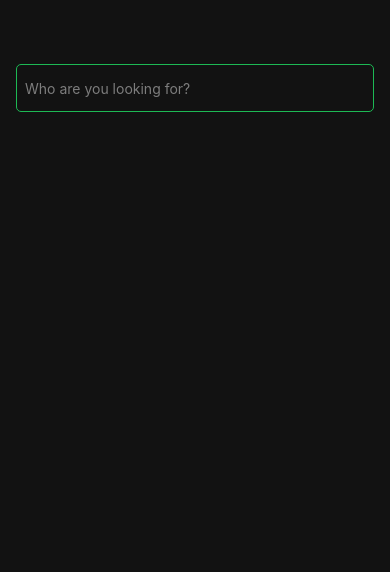
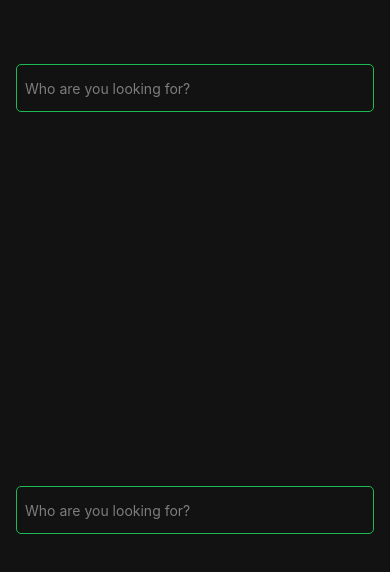
Before and after one commit to modamo-gh/hearbuds, a React Native app: screen / in a window 390 px wide. Shown: the top 572 px of the page. Built offline with nearby package versions, Linux system fonts and the light colour scheme.

Commit message:
Move App.tsx code to component to render 2

```diff
--- a/App.tsx
+++ b/App.tsx
@@ -1,128 +1,13 @@
-import { useCallback, useState } from "react";
-import {
-	FlatList,
-	Image,
-	StyleSheet,
-	Text,
-	TextInput,
-	TouchableOpacity,
-	View
-} from "react-native";
-import { search } from "./src/services/spotify";
+import { View } from "react-native";
+import ArtistSearch from "./src/components/ArtistSearch";
 
 const App = () => {
-	const [searchTerm, setSearchTerm] = useState("");
-	const [searchResults, setSearchResults] = useState([]);
-	const [dimension, setDimension] = useState(0);
-
-	const debounce = <T extends (...args: any[]) => any>(
-		func: T,
-		delay: number
-	) => {
-		let timeOutId: NodeJS.Timeout;
-
-		return (...args: Parameters<T>) => {
-			if (timeOutId) {
-				clearTimeout(timeOutId);
-			}
-
-			timeOutId = setTimeout(() => {
-				func(...args);
-			}, delay);
-		};
-	};
-
-	const handleSearch = useCallback(
-		debounce(async (text: string) => {
-			const searchResults = await search(text);
-
-			setSearchResults(searchResults);
-		}, 400),
-		[]
-	);
-
-	return (
-		<View style={styles.container}>
-			<View style={styles.search}>
-				<TextInput
-					onChangeText={(text) => {
-						setSearchTerm(text);
-						handleSearch(text);
-					}}
-					placeholder="Who are you looking for?"
-					placeholderTextColor="#7D7D7D"
-					selectionColor="#1DB954"
-					style={styles.textInput}
-					value={searchTerm}
-				/>
-			</View>
-			<FlatList
-				contentContainerStyle={{
-					marginHorizontal: 16
-				}}
-				data={searchResults}
-				numColumns={2}
-				onLayout={(event) => {
-					const { width } = event.nativeEvent.layout;
-					setDimension(width);
-				}}
-				renderItem={({ item, index }) => (
-					<TouchableOpacity
-						style={[
-							index % 2 === 0
-								? { marginRight: 8 }
-								: { marginLeft: 8 },
-							{ marginBottom: 16 }
-						]}
-					>
-						<Image
-							width={dimension / 2 - 24}
-							height={dimension / 2 - 24}
-							source={{ uri: item.images[0].url }}
-							style={{borderRadius: 5}}
-						/>
-						<Text
-							style={{
-								color: "white",
-								marginTop: 8,
-								maxWidth: dimension / 2 - 24,
-								numberOfLines: 2
-							}}
-						>
-							{item.name}
-						</Text>
-					</TouchableOpacity>
-				)}
-			/>
-		</View>
-	);
+    return (
+        <View style={{flex: 1}}>
+            <ArtistSearch />
+            <ArtistSearch />
+        </View>
+    );
 };
 
-const styles = StyleSheet.create({
-	container: { backgroundColor: "#121212", flex: 1 },
-	display: {
-		alignContent: "center",
-		flex: 4,
-		flexDirection: "column",
-		justifyContent: "center"
-	},
-	search: {
-		alignItems: "center",
-		flexDirection: "row",
-		marginBottom: 8,
-		marginTop: 64,
-		width: "100%"
-	},
-	textInput: {
-		borderColor: "#1DB954",
-		borderRadius: 5,
-		borderWidth: 1,
-		color: "#FCFCFC",
-		flex: 1,
-		height: 48,
-		marginHorizontal: 16,
-		paddingHorizontal: 8
-	}
-});
-
 export default App;
--- /dev/null
+++ b/src/components/ArtistSearch.tsx
@@ -0,0 +1,167 @@
+import { useCallback, useState } from "react";
+import {
+	FlatList,
+	Image,
+	StyleSheet,
+	Text,
+	TextInput,
+	TouchableOpacity,
+	View
+} from "react-native";
+import { search } from "../services/spotify";
+
+const ArtistSearch = () => {
+	const [searchTerm, setSearchTerm] = useState("");
+	const [searchResults, setSearchResults] = useState([]);
+	const [dimension, setDimension] = useState(0);
+	const [artist, setArtist] = useState({});
+
+	const debounce = <T extends (...args: any[]) => any>(
+		func: T,
+		delay: number
+	) => {
+		let timeOutId: NodeJS.Timeout;
+
+		return (...args: Parameters<T>) => {
+			if (timeOutId) {
+				clearTimeout(timeOutId);
+			}
+
+			timeOutId = setTimeout(() => {
+				func(...args);
+			}, delay);
+		};
+	};
+
+	const handleSearch = useCallback(
+		debounce(async (text: string) => {
+			const searchResults = await search(text);
+
+			for (const searchResult of searchResults) {
+				console.log(searchResult);
+			}
+
+			setSearchResults(searchResults);
+		}, 400),
+		[]
+	);
+
+	return Object.keys(artist).length ? (
+		<View
+			style={[
+				{ justifyContent: "center", alignItems: "center" },
+				styles.container
+			]}
+		>
+			<View>
+				<Image
+					width={artist.dimension / 2}
+					height={artist.dimension / 2}
+					source={{ uri: artist.url }}
+					style={{ borderRadius: 100 }}
+				/>
+				<Text
+					style={{
+						color: "white",
+						marginTop: 8,
+						maxWidth: dimension / 2,
+						textAlign: "center",
+						numberOfLines: 2
+					}}
+				>
+					{artist.name}
+				</Text>
+			</View>
+		</View>
+	) : (
+		<View style={styles.container}>
+			<View style={styles.search}>
+				<TextInput
+					onChangeText={(text) => {
+						setSearchTerm(text);
+						handleSearch(text);
+					}}
+					placeholder="Who are you looking for?"
+					placeholderTextColor="#7D7D7D"
+					selectionColor="#1DB954"
+					style={styles.textInput}
+					value={searchTerm}
+				/>
+			</View>
+			<FlatList
+				contentContainerStyle={{
+					marginHorizontal: 16
+				}}
+				data={searchResults}
+				numColumns={2}
+				onLayout={(event) => {
+					const { width } = event.nativeEvent.layout;
+					setDimension(width);
+				}}
+				renderItem={({ item, index }) => (
+					<TouchableOpacity
+						onPress={() =>
+							setArtist({
+								url: item.images[0]?.url,
+								dimension,
+								name: item.name
+							})
+						}
+						style={[
+							index % 2 === 0
+								? { marginRight: 8 }
+								: { marginLeft: 8 },
+							{ marginBottom: 16 }
+						]}
+					>
+						<Image
+							width={dimension / 2 - 24}
+							height={dimension / 2 - 24}
+							source={{ uri: item.images[0]?.url }}
+							style={{ borderRadius: 5 }}
+						/>
+						<Text
+							style={{
+								color: "white",
+								marginTop: 8,
+								maxWidth: dimension / 2 - 24,
+								numberOfLines: 2
+							}}
+						>
+							{item.name}
+						</Text>
+					</TouchableOpacity>
+				)}
+			/>
+		</View>
+	);
+};
+
+const styles = StyleSheet.create({
+	container: { backgroundColor: "#121212", flex: 1 },
+	display: {
+		alignContent: "center",
+		flex: 4,
+		flexDirection: "column",
+		justifyContent: "center"
+	},
+	search: {
+		alignItems: "center",
+		flexDirection: "row",
+		marginBottom: 8,
+		marginTop: 64,
+		width: "100%"
+	},
+	textInput: {
+		borderColor: "#1DB954",
+		borderRadius: 5,
+		borderWidth: 1,
+		color: "#FCFCFC",
+		flex: 1,
+		height: 48,
+		marginHorizontal: 16,
+		paddingHorizontal: 8
+	}
+});
+
+export default ArtistSearch;
```
Also changed, not shown: src/services/spotify.ts (line endings or trailing spaces).
